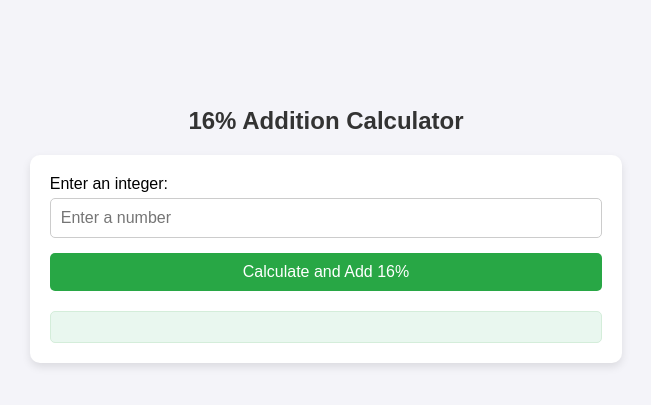
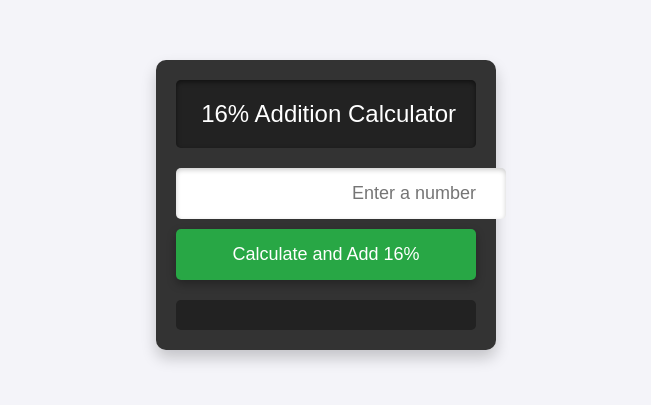
Before and after one commit to Brave-Programmmer/Fun, a plain HTML site: page index.html in a window 1280 px wide. Shown: the part 195-600 px from the top of the page, without its empty margins (314-965 px from the left). Drawn offline with Linux system fonts and the light colour scheme.

Commit message:
Update index.html

```diff
--- a/index.html
+++ b/index.html
@@ -3,72 +3,77 @@
 <head>
     <meta charset="UTF-8">
     <meta name="viewport" content="width=device-width, initial-scale=1.0">
-    <title>16% Addition Calculator</title>
+    <title>Realistic Calculator: 16% Addition</title>
     <style>
         body {
             font-family: 'Arial', sans-serif;
             background-color: #f4f4f9;
-            padding: 20px;
-            margin: 0;
             display: flex;
             justify-content: center;
             align-items: center;
             height: 100vh;
-            flex-direction: column;
-        }
-        h2 {
-            color: #333;
+            margin: 0;
         }
         .calculator {
-            background-color: #fff;
+            width: 300px;
+            background-color: #333;
+            border-radius: 10px;
+            box-shadow: 0 8px 15px rgba(0, 0, 0, 0.2);
             padding: 20px;
-            border-radius: 10px;
-            box-shadow: 0 4px 8px rgba(0, 0, 0, 0.1);
+            text-align: center;
+        }
+        .calculator-display {
+            background-color: #222;
+            border-radius: 5px;
+            color: #fff;
+            padding: 20px;
+            margin-bottom: 20px;
+            font-size: 24px;
+            box-shadow: inset 0 2px 5px rgba(0, 0, 0, 0.5);
+            text-align: right;
         }
         input {
-            padding: 10px;
-            margin: 5px 0;
             width: 100%;
+            padding: 15px;
+            font-size: 18px;
+            text-align: right;
+            border: none;
             border-radius: 5px;
-            border: 1px solid #ccc;
-            box-sizing: border-box;
-            font-size: 16px;
+            box-shadow: inset 0 2px 5px rgba(0, 0, 0, 0.2);
         }
         button {
-            padding: 10px 15px;
+            width: 100%;
+            padding: 15px;
+            margin-top: 10px;
             background-color: #28a745;
             color: #fff;
             border: none;
             border-radius: 5px;
+            font-size: 18px;
             cursor: pointer;
-            font-size: 16px;
-            width: 100%;
-            margin-top: 10px;
+            box-shadow: 0 4px 10px rgba(0, 0, 0, 0.3);
         }
         button:hover {
             background-color: #218838;
         }
         #result {
-            margin-top: 20px;
+            background-color: #222;
+            color: #fff;
             padding: 15px;
-            background-color: #e9f7ef;
-            border: 1px solid #d4edda;
-            color: #155724;
             border-radius: 5px;
             font-size: 18px;
-            text-align: center;
+            margin-top: 20px;
+            text-align: right;
         }
     </style>
 </head>
 <body>
-    <h2>16% Addition Calculator</h2>
-
     <div class="calculator">
-        <label for="number">Enter an integer:</label>
+        <div class="calculator-display">
+            16% Addition Calculator
+        </div>
         <input type="number" id="number" placeholder="Enter a number">
-
         <button onclick="calculateAndAdd()">Calculate and Add 16%</button>
-
         <div id="result"></div>
     </div>
 
@@ -81,7 +86,7 @@
                 document.getElementById('result').innerHTML =
                     "<strong>Original number:</strong> " + number + "<br>" +
                     "<strong>16% of the number:</strong> " + percentage.toFixed(2) + "<br>" +
-                    "<strong>Result after adding 16%:</strong> " + result.toFixed(2);
+                    "<strong>Total:</strong> " + result.toFixed(2);
             } else {
                 document.getElementById('result').innerHTML = "Please enter a valid number.";
             }
```
